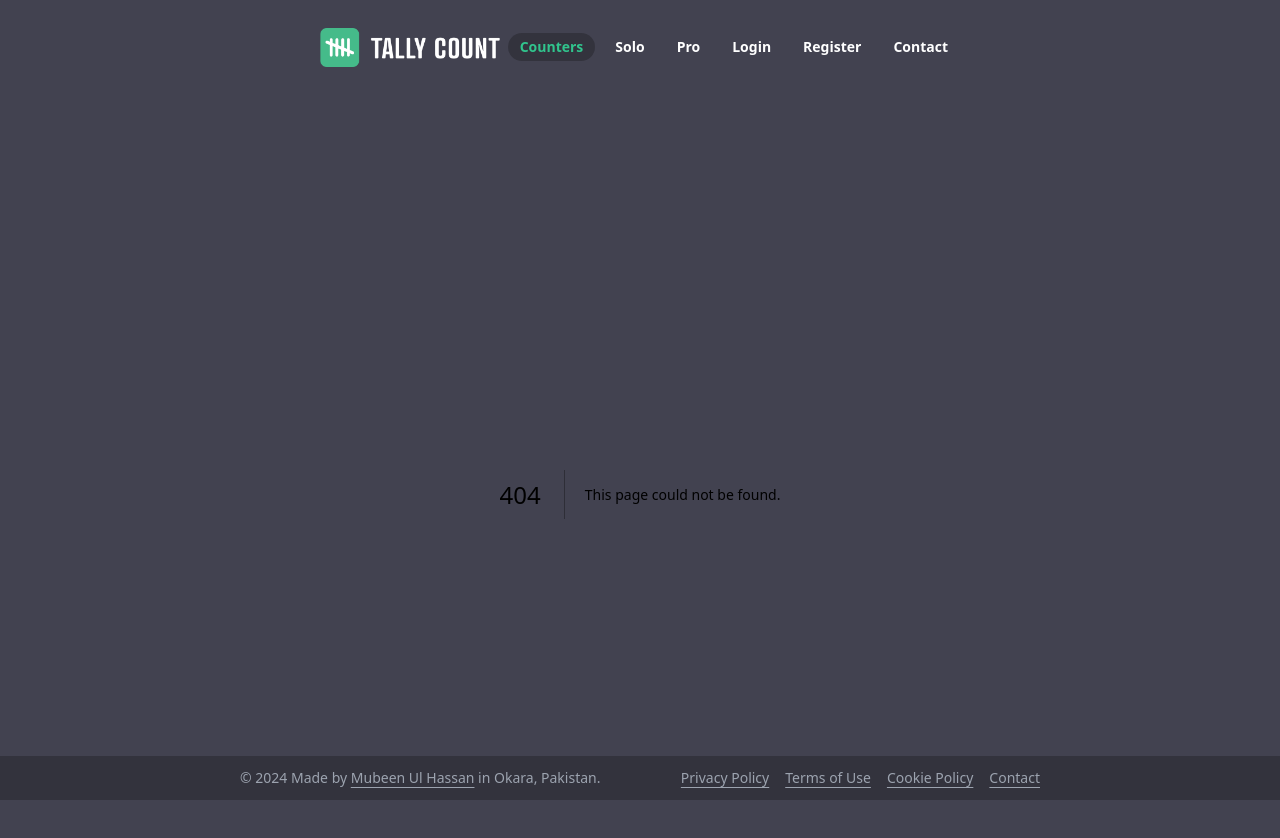
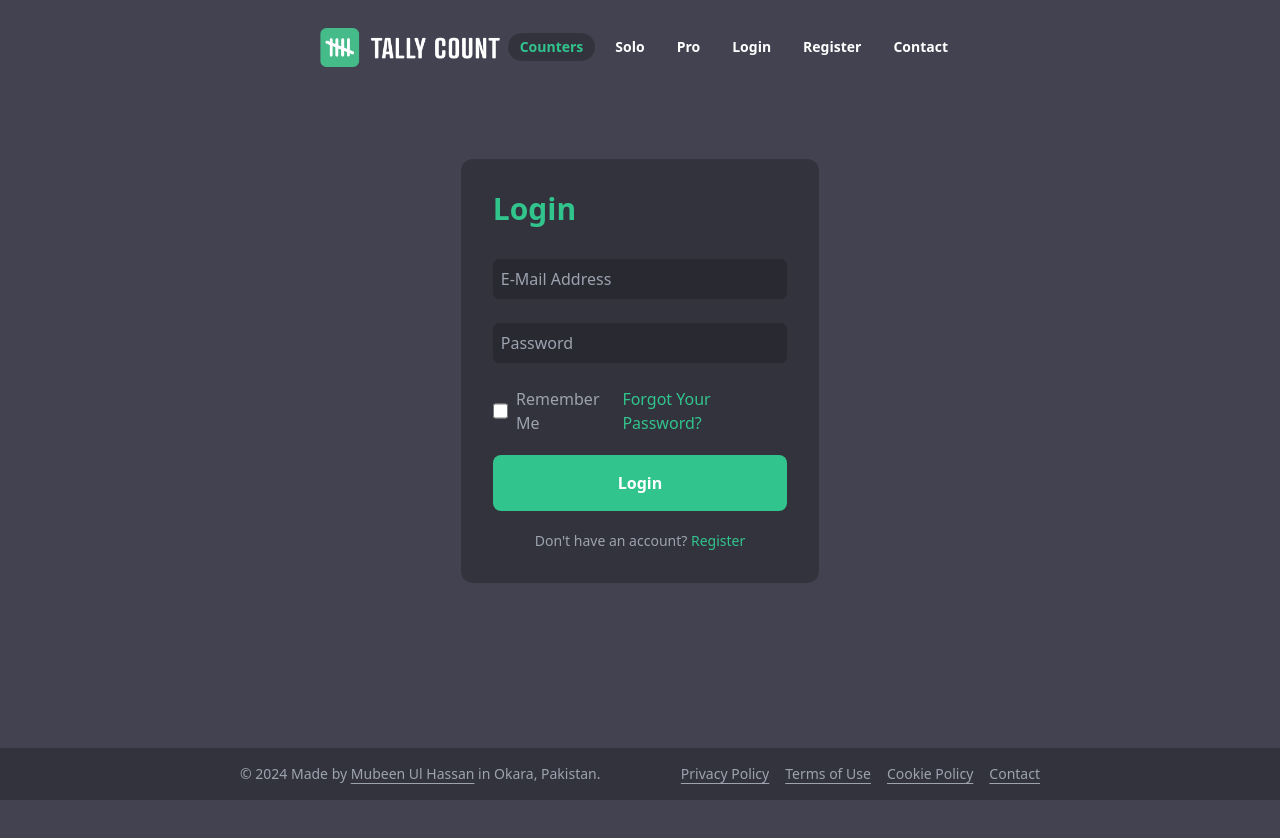
Before and after one commit to Mubeen-Ul-Hassan/tally-counter, a Next.js app: page /login in a window 1280 px wide. Before the commit this address had no page. Shown: the top 838 px of the page. After the commit the page ends 800 px from the top, so only its background shows below. Built offline with nearby package versions, Linux system fonts and the light colour scheme.

Commit message:
all route are added

```diff
--- /dev/null
+++ b/app/contact/page.tsx
@@ -0,0 +1,36 @@
+import CardButton from "@/components/CardButton";
+
+export default function Page() {
+  return (
+    <section>
+      <div className="flex justify-center items-center w-full mt-5">
+        <div className="w-[28%] bg-customDarkGray rounded-xl p-8">
+          <h1 className="text-3xl font-extrabold text-customGreen pb-8">
+            Contact Me
+          </h1>
+
+          <p className="text-gray-400 pb-8">
+            Have a question or suggestion about the tool? I would love to hear
+            from you. Name
+          </p>
+
+          <form
+            action=""
+            className="*:w-full *:bg-customInputGray *:p-2 *:rounded-md *:mb-6 *:text-base *:text-white"
+          >
+            <input type="text" placeholder="Name" />
+            <input type="text" placeholder="E-Mail Address" />
+            <textarea
+              name="Message"
+              id=""
+              placeholder="Message"
+              rows={5}
+            ></textarea>
+          </form>
+
+          <CardButton buttonContent="Let's talk" />
+        </div>
+      </div>
+    </section>
+  );
+}
--- /dev/null
+++ b/app/login/page.tsx
@@ -0,0 +1,50 @@
+import CardButton from "@/components/CardButton";
+
+export default function Page() {
+  return (
+    <section className="flex justify-center items-center mt-16">
+      <div className="bg-customDarkGray w-[28%] rounded-xl p-8">
+        <h1 className="text-customGreen font-extrabold text-3xl pb-8">Login</h1>
+
+        <form action="" className="*:text-white">
+          <input
+            type="text"
+            placeholder="E-Mail Address"
+            className="bg-customInputGray p-2 rounded-md w-full mb-6 text-base"
+          />
+          <br />
+          <input
+            type="text"
+            placeholder="Password"
+            className="bg-customInputGray p-2 rounded-md w-full mb-6 text-base"
+          />
+
+          <div className="flex items-center justify-between text-base">
+            <div className="flex items-center gap-2 text-gray-400">
+              <input
+                type="checkbox"
+                className="size-4 rounded-xl"
+                id="checkBox"
+              />
+              <label htmlFor="checkBox">Remember Me</label>
+            </div>
+            <p className="text-customGreen hover:text-customLigthGreen hover:underline hover:underline-offset-4 pointer">
+              Forgot Your Password?
+            </p>
+          </div>
+        </form>
+
+        <CardButton buttonContent="Login" />
+
+        <div className="text-gray-400 text-center mt-5 text-sm">
+          <p>
+            {"Don't"} have an account?{" "}
+            <span className="text-customGreen">Register</span>
+          </p>
+        </div>
+      </div>
+    </section>
+  );
+}
+
+// Chatgpt: By which tag can be used as wrapper.
--- /dev/null
+++ b/app/pro/page.tsx
@@ -0,0 +1,21 @@
+import CardButton from "@/components/CardButton";
+
+export default function Page() {
+  return (
+    <section>
+      <div className="w-full flex flex-col justify-center items-center text-white">
+        <h1 className="text-6xl font-extrabold w-2/5 text-center mt-20">
+          A professional solution you can{" "}
+          <span className="text-customGreen">count on</span>
+        </h1>
+        <p className="text-xl w-2/4 text-center mt-5">
+          All jokes aside, Tally Count offers{" "}
+          <span className="font-extrabold">reliability</span> where other
+          counting solutions {"don't"} stack up. We offer features that other
+          apps and websites simply {"don't"} have.
+        </p>
+        <CardButton buttonContent={"Sign Up Now"} />
+      </div>
+    </section>
+  );
+}
--- /dev/null
+++ b/app/register/page.tsx
@@ -0,0 +1,34 @@
+import CardButton from "@/components/CardButton";
+
+export default function Page() {
+  return (
+    <section>
+      <div className="flex justify-center items-center w-full mt-16">
+        <div className="w-[28%] bg-customDarkGray rounded-xl p-8">
+          <h1 className="text-3xl font-extrabold text-customGreen pb-8">
+            Create Account
+          </h1>
+
+          <form
+            action=""
+            className="*:w-full *:bg-customInputGray *:p-2 *:rounded-md *:mb-6 *:text-base *:text-white"
+          >
+            <input type="text" placeholder="Name" />
+            <input type="text" placeholder="E-Mail Address" />
+            <input type="text" placeholder="Password" />
+            <input type="text" placeholder="Confirm Password" />
+          </form>
+
+          <CardButton buttonContent="Create Account" />
+
+          <div className="text-gray-400 text-center mt-5 text-sm">
+            <p>
+              Already have an account?{" "}
+              <span className="text-customGreen">Login</span>
+            </p>
+          </div>
+        </div>
+      </div>
+    </section>
+  );
+}
--- a/components/CardButton.tsx
+++ b/components/CardButton.tsx
@@ -5,7 +5,7 @@ export default function CardButton({
 }) {
   return (
     <section>
-      <div className="rounded-lg bg-customGreen text-white font-bold p-4 text-center mt-5">
+      <div className="rounded-lg bg-customGreen hover:bg-customLigthGreen text-white font-bold px-9 py-4 text-center mt-5">
         <button>{buttonContent}</button>
       </div>
     </section>
--- a/components/Footer.tsx
+++ b/components/Footer.tsx
@@ -1,7 +1,7 @@
 export default function Footer() {
   return (
     <footer className="fixed bottom-0 left-0 w-full">
-      <div className="bg-customDarkGray flex justify-center sm:justify-between items-center sm:px-60 py-3 text-gray-400 sm:text-sm text-xs">
+      <div className="bg-customDarkGray flex justify-center sm:justify-between items-center sm:px-60 py-4 text-gray-400 sm:text-sm text-xs">
         <p>
           © 2024 Made by{" "}
           <a
--- a/components/Header.tsx
+++ b/components/Header.tsx
@@ -22,16 +22,16 @@ export default function Header() {
             <Link href={"/solo"}>Solo</Link>
           </li>
           <li className="hover:text-customGreen hover:bg-customDarkGray px-3 py-1 rounded-2xl">
-            Pro
+            <Link href={"/pro"}>Pro</Link>
           </li>
           <li className="hover:text-customGreen hover:bg-customDarkGray px-3 py-1 rounded-2xl">
-            Login
+            <Link href={"/login"}>Login</Link>
           </li>
           <li className="hover:text-customGreen hover:bg-customDarkGray px-3 py-1 rounded-2xl">
-            Register
+            <Link href={"/register"}>Register</Link>
           </li>
           <li className="hover:text-customGreen hover:bg-customDarkGray px-3 py-1 rounded-2xl">
-            Contact
+            <Link href={"/contact"}>Contact</Link>
           </li>
         </ul>
       </div>
--- a/tailwind.config.ts
+++ b/tailwind.config.ts
@@ -18,6 +18,8 @@ const config: Config = {
         customGreen: "#31C48D",
         customDarkGray: "#33333D",
         customLightGray: "#6a6a76",
+        customLigthGreen: "#0E9F6E",
+        customInputGray: "#292932",
       },
       fontSize: {
         "10xl": "14rem",
```
